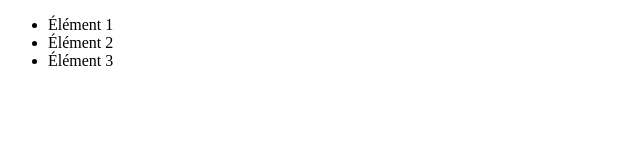
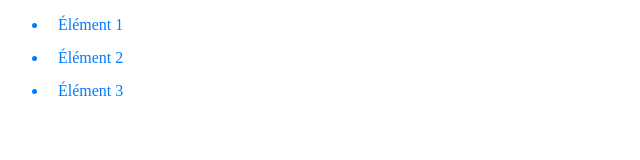
Before and after one commit to stephanievanoverberghe/OCR-P5-Test, a website: page Exercice6/index.html in a window 1280 px wide. Shown: the whole page, without its empty margins (0-640 px from the left). Drawn offline with Linux system fonts and the light colour scheme.

Commit message:
fix: exercices 6 et 7

```diff
--- a/Exercice6/index.html
+++ b/Exercice6/index.html
@@ -1,17 +1,19 @@
 <!DOCTYPE html>
-<html>
+<html lang="fr">
 
 <head>
+    <meta charset="UTF-8">
+    <meta name="viewport" content="width=device-width, initial-scale=1.0">
     <title>Exercice CSS / SASS</title>
     <link rel="stylesheet" type="text/css" href="style.css">
 </head>
 
 <body>
-<ul>
-    <li>Élément 1</li>
-    <li>Élément 2</li>
-    <li>Élément 3</li>
-</ul>
+    <ul>
+        <li>Élément 1</li>
+        <li>Élément 2</li>
+        <li>Élément 3</li>
+    </ul>
 </body>
 
 </html>
--- a/Exercice6/style.scss
+++ b/Exercice6/style.scss
@@ -0,0 +1,10 @@
+:root {
+    // COLORS
+    --blue: #007bff;
+}
+
+li {
+    color: var(--blue);
+    padding-left: 10px;
+    margin-bottom: 15px;
+}
```
Also changed, not shown: package.json (+6 -4 lines), Exercice6/style.css, Exercice7/style.css, 2 other files.
